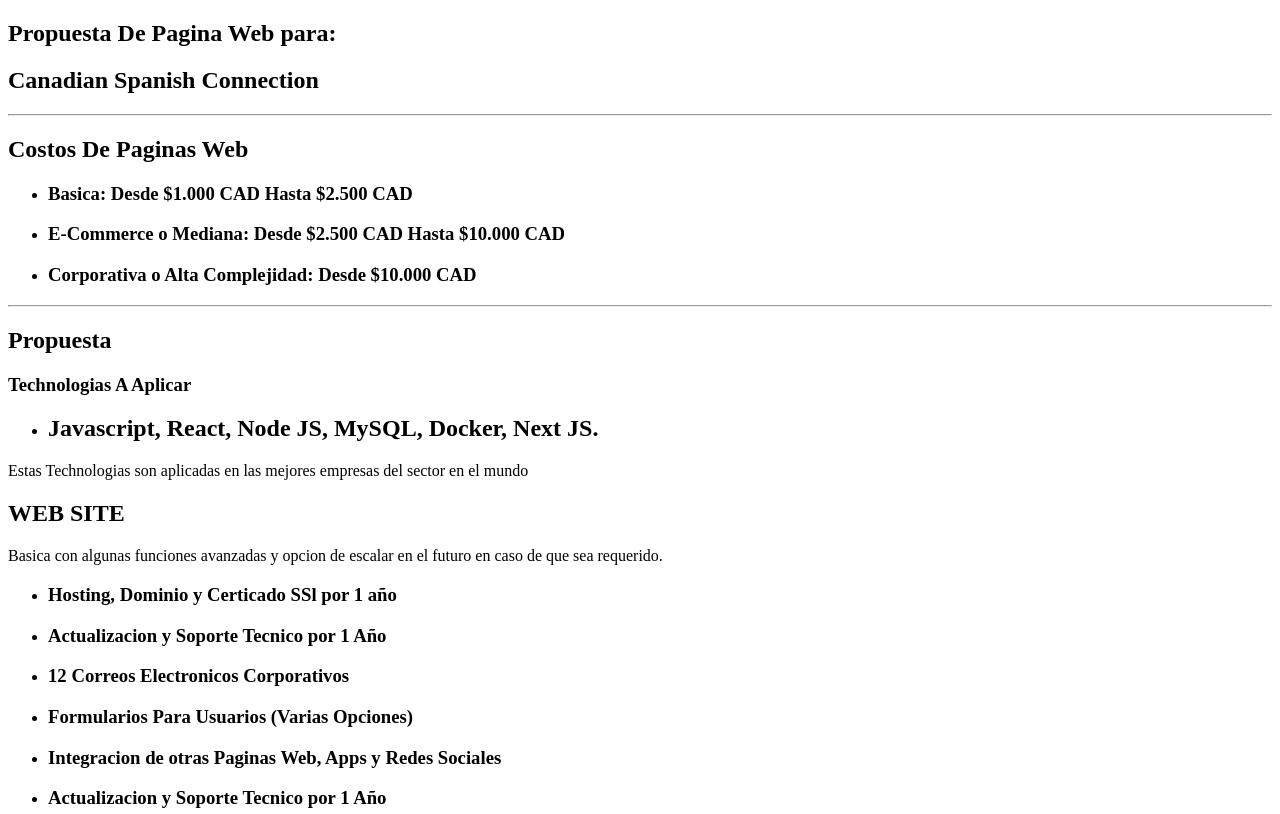
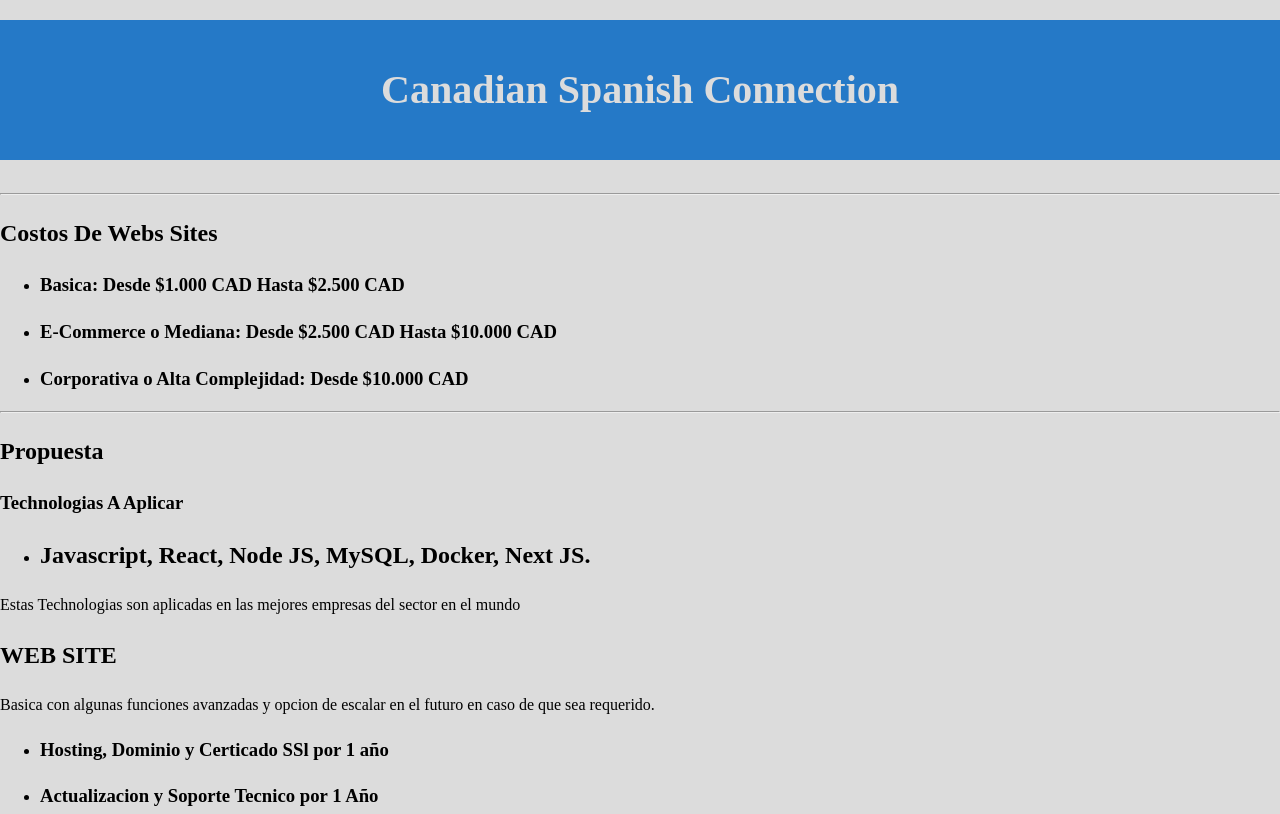
Before and after one commit to NietoDeveloper/Propuesta, a plain HTML site: page index.html in a window 1280 px wide. Shown: the top 814 px of the page. Drawn offline with Linux system fonts and the light colour scheme; a web font is replaced by a local one.

Commit message:
background

```diff
--- a/index.html
+++ b/index.html
@@ -9,15 +9,17 @@
     <link href="https://fonts.googleapis.com/css2?family=Arima+Madurai:wght@700&family=Mulish:wght@400;700&display=swap"
         rel="stylesheet">
     <link rel="stylesheet" href="scrollbar-piepagina-footer.css">
-    <link rel="stylesheet" href="styles.css
+    <link rel="stylesheet" href="styles.css">
     <link rel=" shortcut icon" href="LogoNieto2024.png" type="" class="favicon" </head>
 
 <body>
-    <section class="titleoffers">
-        <h2>Propuesta De Pagina Web para:</h2>
+    <section class="tittle">
+        <div>
             <h1>Canadian Spanish Connection</h1>
+        </div>
+    </section>
     <hr>
-        <h2>Costos De Paginas Web</h2>
+    <h2>Costos De Webs Sites</h2>
     <ul>
         <li>
             <h3>Basica: Desde $1.000 CAD Hasta $2.500 CAD</h3>
@@ -29,7 +31,7 @@
             <h3>Corporativa o Alta Complejidad: Desde $10.000 CAD</h3>
         </li>
     </ul>
-    </section>
+
     <hr>
     <section class="propuesta">
         <h1>Propuesta</h1>
@@ -92,8 +94,9 @@
 
     <section class="option">
 
-        <h2>OPCION:  La misma Web Site descrita anteriormente. Mas; Opcion de que el usuario mediante un boton, pueda leer la Web en Ingles o Español.</h2>
-        <h2>PRECIO:  $2.000 CAD + envio</h2>
+        <h2>OPCION: La misma Web Site descrita anteriormente. Mas; Opcion de que el usuario mediante un boton, pueda
+            leer la Web en Ingles o Español.</h2>
+        <h2>PRECIO: $2.000 CAD + envio</h2>
 
     </section>
 
--- a/styles.css
+++ b/styles.css
@@ -1,16 +1,12 @@
 :root {
-    --gold: gold;
-    --scarlet: rgb(112, 4, 4);
-    --gainsboro: gainsboro;
-    --blue: blue;
-    --oscuro: #000;
     --titulos: "Arima Madurai", cursive;
     --parrafos: "Mulish", sans-serif;
   }
 
   body {
     margin: 0;
-
+    line-height: 1.5;
+    background-color: gainsboro;
   }
 
   html {
@@ -18,3 +14,14 @@
     margin: none;
     padding: 0;
   }
+
+.tittle {
+    text-align: center;
+    background-color: rgb(37, 121, 199);
+}
+.tittle h1 {
+    color: gainsboro;
+    font-size: 40px;
+    padding: 40px 10px;
+    margin-top: 20px;
+}
```
Lines whose indentation alone changed are shown as unchanged.
